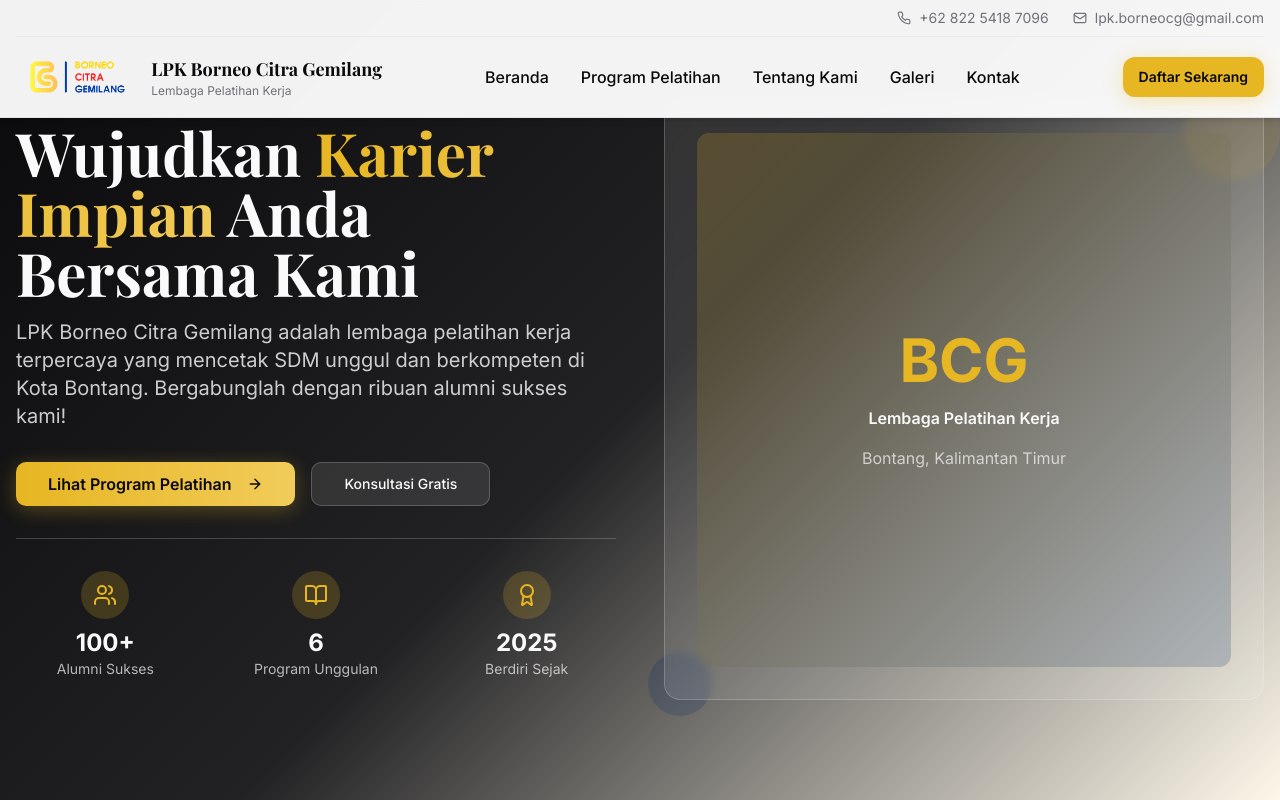
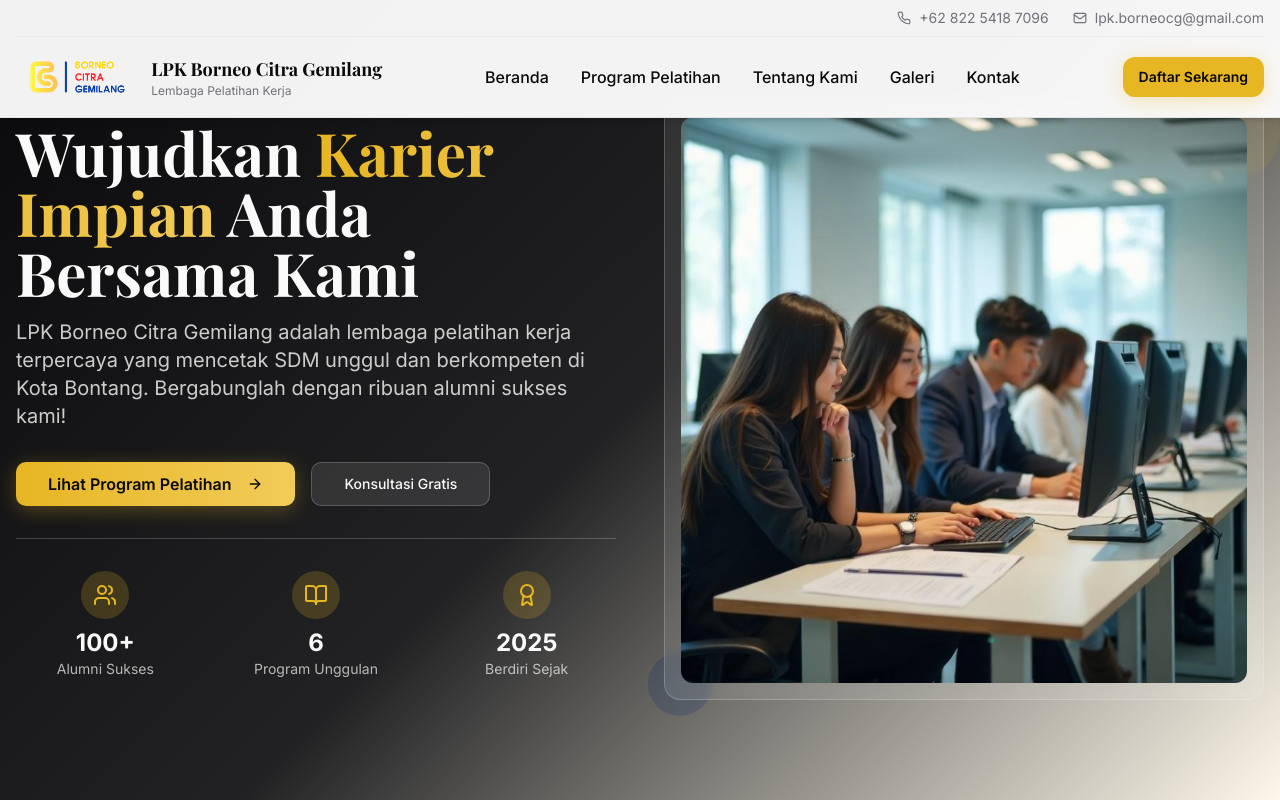
Before and after one commit to freesia-dev/bcg-academy, a React (Vite) app: page / in a window 1280 px wide. Shown: the top 800 px of the page. Built offline with nearby package versions, Linux system fonts and the light colour scheme; the HTML template or start-up script is replaced by a standard one.

Commit message:
Update hero image

```diff
--- a/src/components/Hero.tsx
+++ b/src/components/Hero.tsx
@@ -1,5 +1,6 @@
 import { Button } from "@/components/ui/button";
 import { ArrowRight, Award, Users, BookOpen } from "lucide-react";
+import heroTraining from "@/assets/hero-training.jpg";
 
 const Hero = () => {
   return (
@@ -61,13 +62,13 @@ const Hero = () => {
 
           {/* Hero Image/Visual */}
           <div className="relative">
-            <div className="relative z-10 bg-background/10 backdrop-blur-sm rounded-2xl p-8 border border-primary-foreground/20">
-              <div className="aspect-square bg-gradient-to-br from-gold/20 to-corporate-blue/20 rounded-xl flex items-center justify-center">
-                <div className="text-center space-y-4">
-                  <div className="text-6xl font-bold text-gold">BCG</div>
-                  <div className="text-primary-foreground font-semibold">Lembaga Pelatihan Kerja</div>
-                  <div className="text-primary-foreground/70">Bontang, Kalimantan Timur</div>
-                </div>
+            <div className="relative z-10 bg-background/10 backdrop-blur-sm rounded-2xl p-4 border border-primary-foreground/20">
+              <div className="aspect-square rounded-xl overflow-hidden">
+                <img
+                  src={heroTraining}
+                  alt="Professional Training at LPK Borneo Citra Gemilang"
+                  className="w-full h-full object-cover"
+                />
               </div>
             </div>
 
```
Also changed, not shown: src/assets/hero-training.jpg (added).
